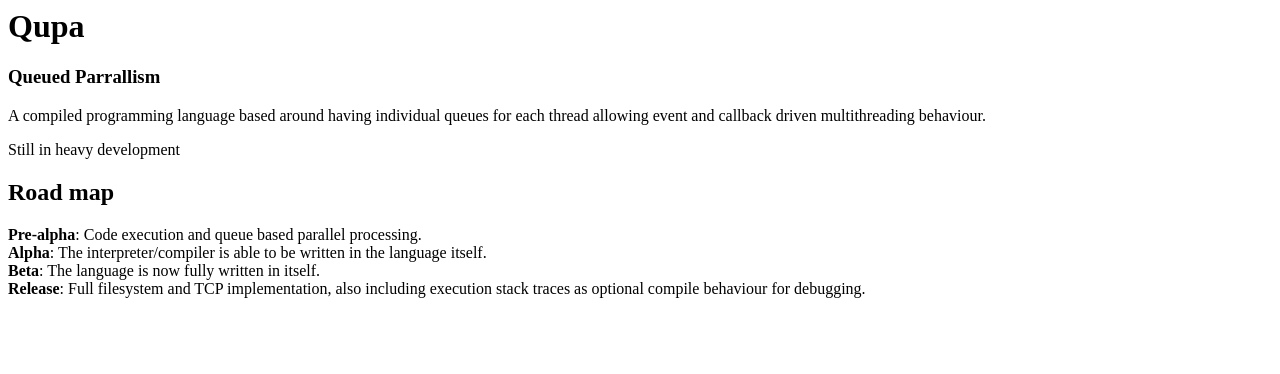
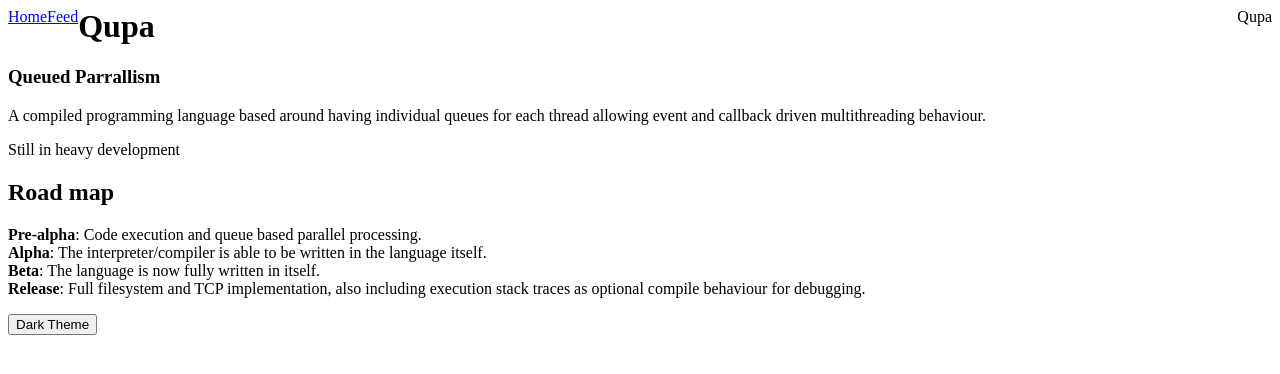
Before and after one commit to qupa-project/qupa-lang.github.io, a plain HTML site: page index.html in a window 1280 px wide. Drawn offline with Linux system fonts and the light colour scheme.

Commit message:
+Updated home page to match theme

```diff
--- a/index.html
+++ b/index.html
@@ -1,8 +1,20 @@
 <html>
 	<head>
 		<title>Qupa</title>
+
+		<meta name="viewport" content="width=device-width, initial-scale=1.0">
+		<meta name="theme-color" content="#d81b60">
+		<link rel="stylesheet" type="text/css" href="/style/main.css">
+		<script src="/script/main.js"></script>
 	</head>
 	<body>
+		<header>
+			<a href="/index.html" style="float: left;">Home</a>
+			<a href="/tag/article.html" style="float: left;">Feed</a>
+			<a style="float: right;">Qupa</a>
+		</header>
+
+		<div class="wrapper">
 			<h1>Qupa</h1>
 			<h3>Queued Parrallism</h3>
 
@@ -20,5 +32,10 @@
 				<b>Beta</b>: The language is now fully written in itself.<br/>
 				<b>Release</b>: Full filesystem and TCP implementation, also including execution stack traces as optional compile behaviour for debugging.<br/>
 			</p>
+		</div>
+
+		<footer>
+			<button id="Toggle-Dark-Theme">Dark Theme</button>
+		</footer>
 	</body>
 </html>
```
Lines whose indentation alone changed are shown as unchanged.
